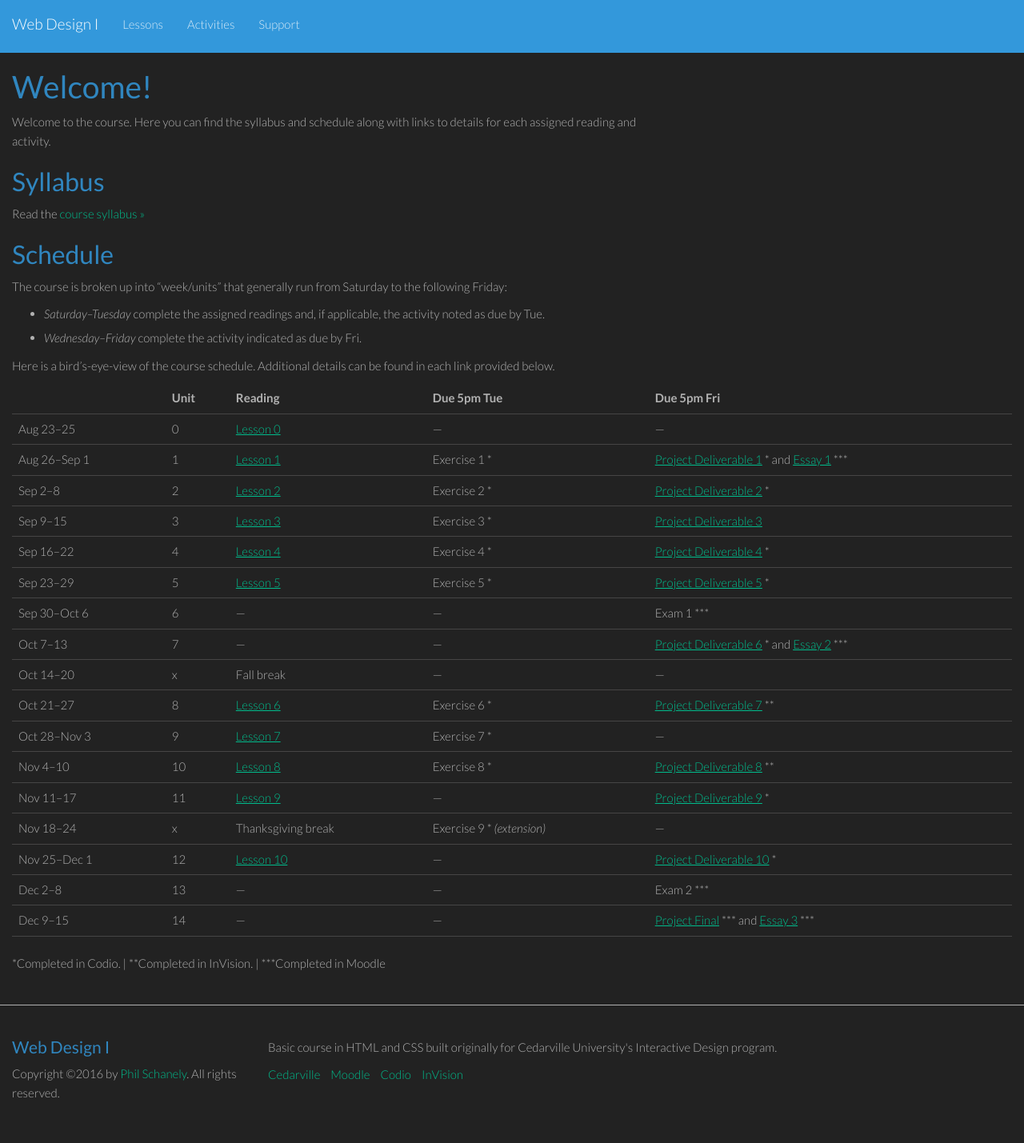
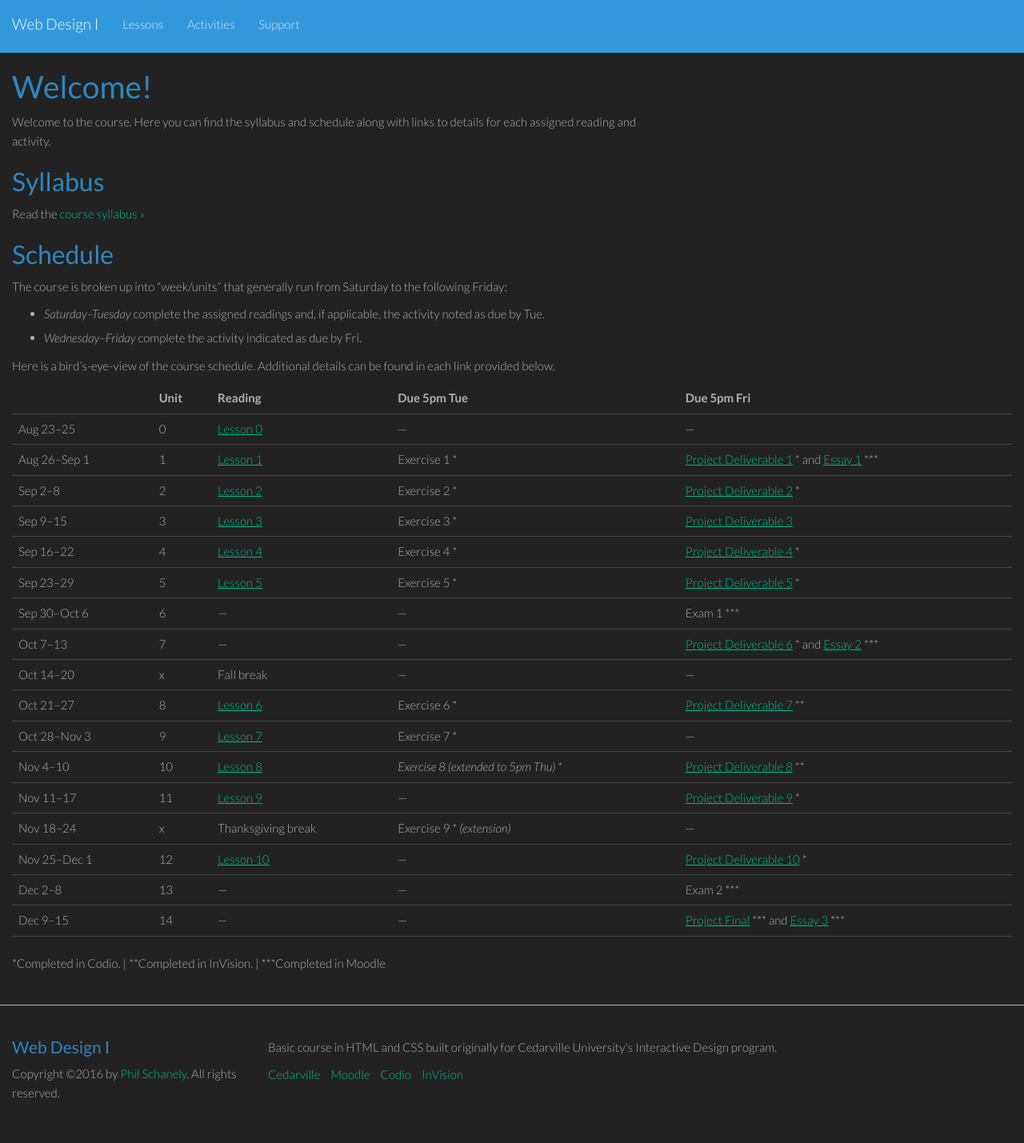
Before and after one commit to philschanely/course-web1, a Jekyll site: the page built from index.md, in a window 1280 px wide. Shown: the whole page at 80% size. Built offline with Jekyll 4.4.1, drawn with Linux system fonts in a browser that asks for light colours.

Commit message:
Update schedule

```diff
--- a/index.md
+++ b/index.md
@@ -30,7 +30,7 @@ Here is a bird's-eye-view of the course schedule. Additional details can be foun
 | Oct 14--20    | x    | Fall break         | ---             | ---                                                   |
 | Oct 21--27    | 8    | [Lesson 6][l6]     | Exercise 6 *    | [Project Deliverable 7][pd7] **                       |
 | Oct 28--Nov 3 | 9    | [Lesson 7][l7]     | Exercise 7 *    | ---                                                   |
-| Nov 4--10     | 10   | [Lesson 8][l8]     | Exercise 8 *    | [Project Deliverable 8][pd8] **                       |
+| Nov 4--10     | 10   | [Lesson 8][l8]     | *Exercise 8 (extended to 5pm Thu)* * | [Project Deliverable 8][pd8] **  |
 | Nov 11--17    | 11   | [Lesson 9][l9]     | ---             | [Project Deliverable 9][pd9] *                        |
 | Nov 18--24    | x    | Thanksgiving break | Exercise 9 * _(extension)_ | ---                                        |
 | Nov 25--Dec 1 | 12   | [Lesson 10][l10]   | ---             | [Project Deliverable 10][pd10] *                      |
```
